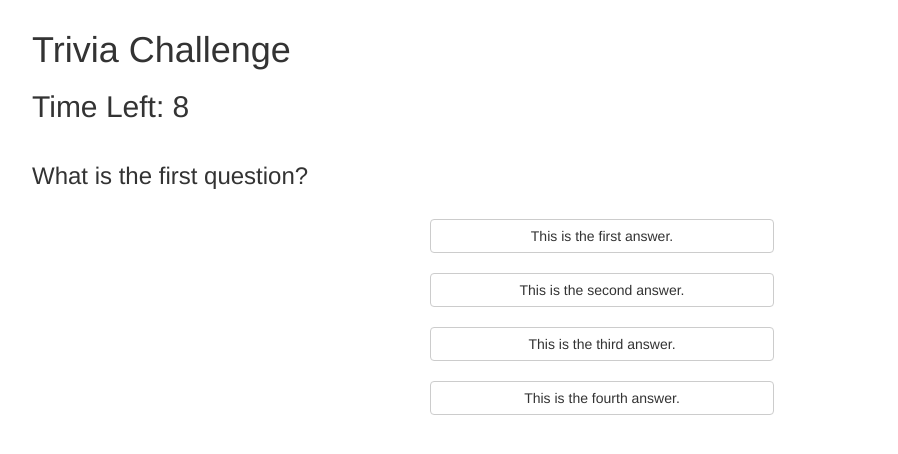
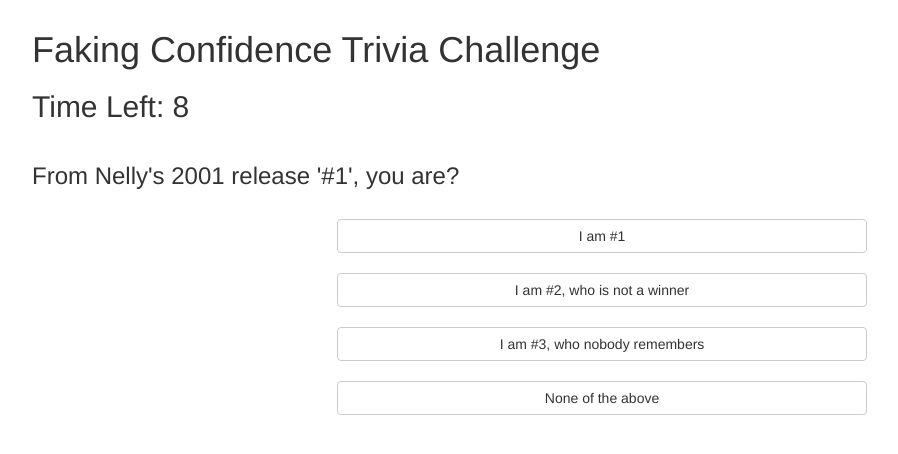
Before and after one commit to seanhalupczynski/TriviaGame, a plain HTML site: page index.html in a window 1280 px wide. Both pictures are taken after a click on the button "Start". Shown: the whole page, without its empty margins (48-946 px from the left). Drawn offline with nearby package versions, Linux system fonts and the light colour scheme.

```diff
--- a/assets/javascript/app.js
+++ b/assets/javascript/app.js
@@ -4,96 +4,123 @@ $("#text").append("<h3>The game will start when you click the Start button</h3>"
 $("#text").append("<button class='btn btn-default' id='start'>Start</button>");
 
 var questions = {firstQuestion: {
-                        question: "What is the first question?",
-                        answers: ["This is the first answer.", "This is the second answer.", "This is the third answer.", "This is the fourth answer."],
-                        correctAnswer: function() {return this.answers[0];}
+                        question: "From Nelly's 2001 release '#1', you are?",
+                        answers: ["I am #1", "I am #2, who is not a winner", "I am #3, who nobody remembers", "None of the above"],
+                        correctAnswer: "I am #1"
                     },
                     secondQuestion: {
-                        question: "What is the second question?",
-                        answers: ["This is the first answer.", "This is the second answer.", "This is the third answer.", "This is the fourth answer."],
-                        correctAnswer: function() {return this.answers[0];}
+                        question: "To quote Muhammad Ali, you are?",
+                        answers: ["Average", "The worst", "THE GREATEST", "Just okay"],
+                        correctAnswer: "THE GREATEST"
                     },
                     thirdQuestion: {
-                        question: "What is the third question?",
-                        answers: ["This is the first answer.", "This is the second answer.", "This is the third answer.", "This is the fourth answer."],
-                        correctAnswer: function() {return this.answers[0];}
+                        question: "Under Armor wants you to protect what?",
+                        answers: ["This sofa", "This house", "This bed", "This cell phone"],
+                        correctAnswer: "This house"
                     },
                     fourthQuestion: {
-                        question: "What is the fourth question?",
-                        answers: ["This is the first answer.", "This is the second answer.", "This is the third answer.", "This is the fourth answer."],
-                        correctAnswer: function() {return this.answers[0];}
+                        question: "According to the band Survivor, you have the eye of the what?",
+                        answers: ["The potato", "", "The goldfish", "The mole", "The tiger"],
+                        correctAnswer: "The tiger"
                     },
                     fifthQuestion: {
-                        question: "What is the fifth question?",
-                        answers: ["This is the first answer.", "This is the second answer.", "This is the third answer.", "This is the fourth answer."],
-                        correctAnswer: function() {return this.answers[0];}
+                        question: "What time is it?",
+                        answers: ["Tooth hurty", "Nap time", "Game time! Wooo!", "Lunch time"],
+                        correctAnswer: "Game time! Woo!"
                     }
                 };
+                console.log(questions.firstQuestion.correctAnswer)
 var seconds;
-var timer = 10;
-function timeUp() {
+var questionTimer = 10;
+// var timer2 = 5;
+var answerCounter = 0;
+function stopTimer() {
     clearInterval(seconds);
 }
 // Start game
 $("#start").click(function() {
 
-    // Setting the timer to decrement by 1 second
+    // Function that sets the timer to decrement by 1 second
     function countdown(){
         clearInterval(seconds);
         seconds = setInterval(decrement, 1000);
     };
 
-    // Displaying the timer
-    // Starting at 20 seconds
-    $("#header").html("<h1>Trivia Challenge</h1><h2>Time Left: " + timer + "</h2>");
+    // Display the timer
+    $("#header").html("<h1>Faking Confidence Trivia Challenge</h1><h2>Time Left: " + questionTimer + "</h2>");
 
     // Starts decrementing the timer
     function decrement(){
-        timer--;
+        questionTimer--;
         // Displays the time left to answer
-        $("#header").html("<h1>Trivia Challenge</h1><h2>Time Left: " + timer + "</h2>");
+        $("#header").html("<h1>Faking Confidence Trivia Challenge</h1><h2>Time Left: " + questionTimer + "</h2>");
 
-        // Time up at 0 seconds
-        if(timer === 0) {
-            timeUp();
+        // What happens when time expires
+        if(questionTimer === 0) {
+            stopTimer();
             alert("Time is up!");
             $("#text").html("<h3>Oh no! You are out of time.</h3>")
+            $("#text").append("<h3>The correct answer : " + questions.firstQuestion.correctAnswer + "</h3>");
+            $("#text").append("<img src='assets/images/surprised.jpg'>");
+            $("#answers").hide();
         };
     };
 
     // Display first question
     $("#text").html("<h3>" + questions.firstQuestion.question + "</h3>");
 
-    // Display the answers in their own buttons
+    // Function to display the answers in their own buttons
     $("#answers").html(function (){
         for(i=0; i<questions.firstQuestion.answers.length; i++){
             $("#answers").append("<button class='btn btn-default' id='answerButton'>"+questions.firstQuestion.answers[i]+"</button>");
+            // console.log(questions.firstQuestion.answers[i]);
+            // console.log(questions.firstQuestion.correctAnswer);
         };
     });
 
-    // var userAnswer = $("#answers").click(function() {return questions.firstQuestion.answers.indexOf(click);});
-    // var userAnswer = function (event) {
-    //     for(b=0; b<questions.firstQuestion.answers.length; b++) {
-    //         button.addEventListener("click", function(){
-    //             return questions.firstQuestion.answers[b];
-    //         })
-    //     };
-    // };
-    // console.log(userAnswer);
+    // On click function to check if answer is right or wrong
+    $("#answers").click(function(event){
+        console.log(document.activeElement.textContent);
+        // If the user chooses the correct answer
+        if(document.activeElement.textContent === questions.firstQuestion.correctAnswer) {
+            // Add 1 to counter for correct answer
+            answerCounter++;
+            console.log(answerCounter);
+            // Stop the timer
+            stopTimer();
+            // Tell user they answered correctly
+            $("#text").html("<h3>You are correct!!!</h3>");
+            // Display the user's answer
+            $("#text").append("<h3>Your answer: " + document.activeElement.textContent + "</h3>");
+            // Display the correct answer
+            $("#text").append("<h3>The correct answer : " + questions.firstQuestion.correctAnswer + "</h3>");
+            // Display thumbs up image
+            $("#text").append("<img src='assets/images/thumbsup.jpg'>");
+            // Hide the answer buttons to prevent multiple answers
+            $("#answers").hide();
+        }
+        // If the user chooses a wrong answer
+        else {
+            console.log(answerCounter);
+            // Stop the timer
+            stopTimer();
+            // The the user they answered incorrectly
+            $("#text").html("<h3>You are wrong.</h3>");
+            // Display the user's answer
+            $("#text").append("<h3>Your answer: " + document.activeElement.textContent + "</h3>");
+            // Display the correct answer
+            $("#text").append("<h3>The correct answer : " + questions.firstQuestion.correctAnswer + "</h3>");
+            // Display sad image
+            $("#text").append("<img src='assets/images/sad.jpg'>");
+            // Hide the answer buttons to prevent multiple answers
+            $("#answers").hide();
+        }
+
+
+    });
+
     countdown()
 
-    // Answering/Time is up
-    // if ($("#answers").click(function(){return questions.firstQuestion.answers.indexOf(answers)} === questions.firstQuestion.correctAnswer)) {
-    //     $("#text").html("<h3>That IS the correct answer!!!</h3>")
-    // }
-    // else if ($("#answers").click(function(){return questions.firstQuestion.answers.indexOf(answers)} !== questions.firstQuestion.correctAnswer)) {
-    //     $("#text").html("<h3>That is NOT the correct answer.</h3>")
-
-    // }
-    // if (timer === 0) {
-    //     $("#text").html("<h3>Oh no! You ran out of time.</h3>");
-
-    // };
 });
 
 });
--- a/index.html
+++ b/index.html
@@ -12,13 +12,13 @@
     <div class="container">
         <div class="row" id="header">
             <h1>
-                Triva Challenge
+                Faking Confidence Triva Challenge
             </h1>
         </div>
         <div class="row" id="text">
         </div>
         <div class="row">
-            <div class="col-sm-4 col-sm-offset-4" id="answers">
+            <div class="col-sm-6 col-sm-offset-3" id="answers">
             </div>
         </div>
         <!-- <div class="row">
```
Also changed, not shown: assets/images/sad.jpg (added), assets/images/surprised.jpg (added), assets/images/thumbsup.jpg (added).
